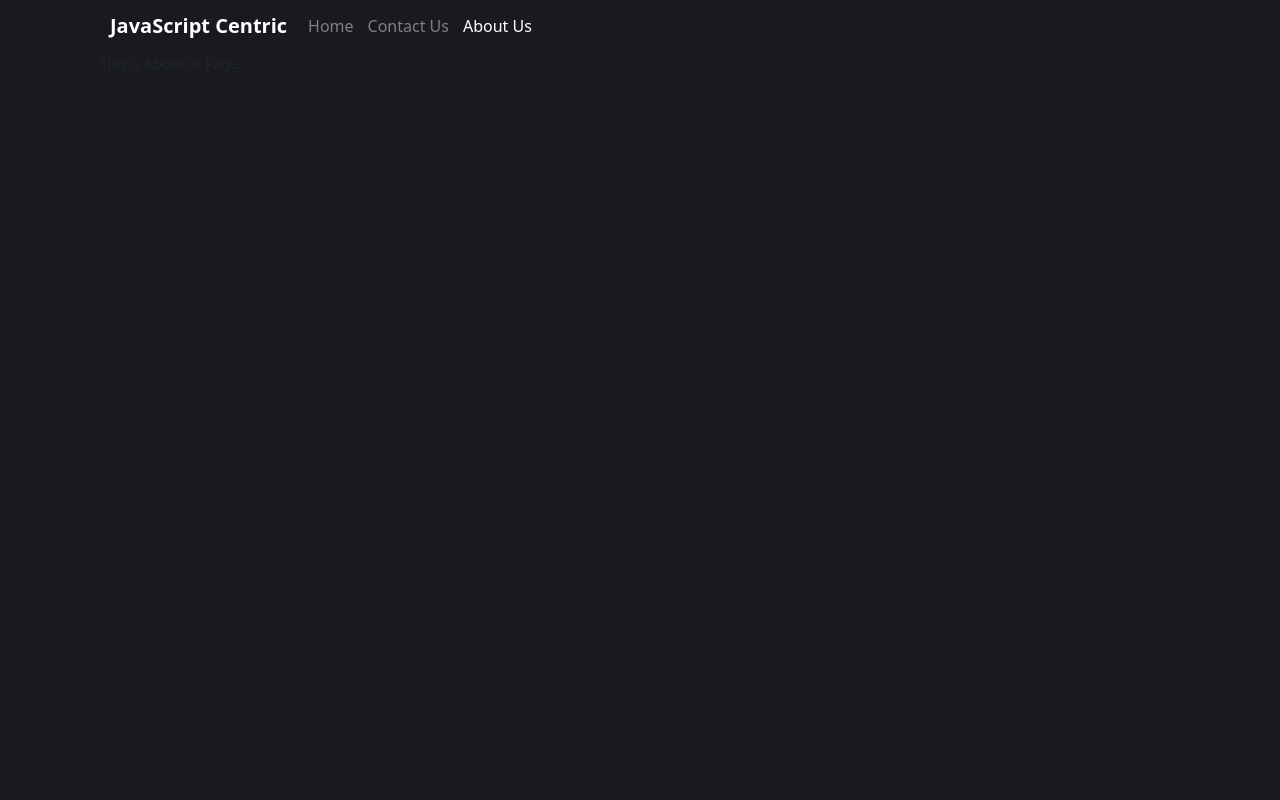
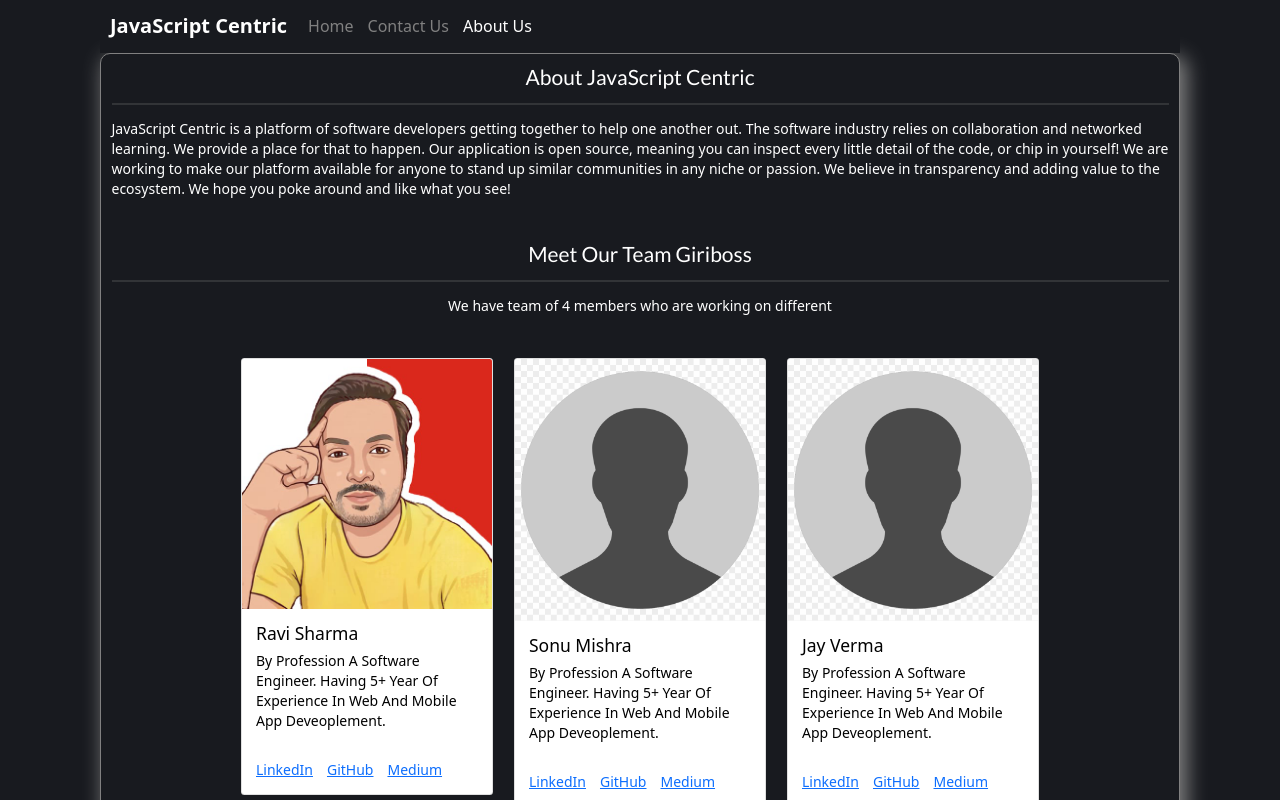
Before and after one commit to ravics09/javascriptcentricReactJS, a React (Create React App) app: page /aboutus in a window 1280 px wide. Shown: the top 800 px of the page. Built offline with nearby package versions, Linux system fonts and the light colour scheme.

Commit message:
updated aboutus page

```diff
--- a/src/pages/AboutUs/aboutUs.css
+++ /dev/null
@@ -1,3 +0,0 @@
-.container{
-    background-color: white;
-}
--- a/src/pages/AboutUs/aboutUs.jsx
+++ b/src/pages/AboutUs/aboutUs.jsx
@@ -1,10 +1,144 @@
-import React from 'react';
+import React from "react";
+import axios from "axios";
+import "bootstrap/dist/css/bootstrap.min.css";
+import aboutUsStyle from "./aboutUs.module.css";
+import {
+  Card,
+  ListGroup,
+  ListGroupItem,
+  Container,
+  Row,
+  Col,
+  Image,
+} from "react-bootstrap";
+import LEADER_IMG from "./../../assets/images/leader.jpeg";
+import PLACEHOLDER_IMG from "./../../assets/images/h1.png";
 
 const AboutUs = () => {
-    return(
-        <div>
-            This is AboutUs Page.
-        </div>
-    )
-}
+  const ColoredLine = ({ color }) => (
+    <hr
+      style={{
+        color: color,
+        backgroundColor: color,
+        height: 2,
+      }}
+    />
+  );
+
+  return (
+    <Container
+      className={aboutUsStyle.container}
+      style={{ border: "1px solid gray", borderRadius: 10 }}
+    >
+      <Row className="justify-content-md-center mb-2">
+        <Col md="auto">
+          <h4>About JavaScript Centric</h4>
+        </Col>
+      </Row>
+      <ColoredLine color="gray" />
+      <Row className="justify-content-md-center mb-5">
+        <Col md="auto">
+          <article>
+            <p>
+              JavaScript Centric is a platform of software developers getting together to help
+              one another out. The software industry relies on collaboration and
+              networked learning. We provide a place for that to happen. Our
+              application is open source, meaning you can inspect every little
+              detail of the code, or chip in yourself! We are working to make
+              our platform available for anyone to stand up similar communities
+              in any niche or passion. We believe in transparency and adding
+              value to the ecosystem. We hope you poke around and like what you
+              see!
+            </p>
+          </article>
+        </Col>
+      </Row>
+      <Row className="justify-content-md-center mb-2">
+        <Col md="auto">
+          <h4>Meet Our Team Giriboss</h4>
+        </Col>
+      </Row>
+      <ColoredLine color="gray" />
+      <Row className="justify-content-md-center mb-5">
+        <Col md="auto">
+          <article>
+            <p>
+              We have team of 4 members who are working on different
+            </p>
+          </article>
+        </Col>
+      </Row>
+      <Row className="justify-content-md-center mb-3">
+        <Col style={{ color: "black" }} md="auto">
+          <Card style={{ width: "18rem" }}>
+            <Card.Img variant="top" src={LEADER_IMG} />
+            <Card.Body>
+              <Card.Title>Ravi Sharma</Card.Title>
+              <Card.Text>
+                By Profession A Software Engineer. Having 5+ Year Of Experience
+                In Web And Mobile App Deveoplement.
+              </Card.Text>
+            </Card.Body>
+            <Card.Body>
+              <Card.Link href="https://www.linkedin.com/in/ravics09/">LinkedIn</Card.Link>
+              <Card.Link href="https://github.com/ravics09">GitHub</Card.Link>
+              <Card.Link href="https://javascriptcentric.medium.com/">Medium</Card.Link>
+            </Card.Body>
+          </Card>
+        </Col>
+        <Col style={{ color: "black" }} md="auto">
+          <Card style={{ width: "18rem" }}>
+            <Card.Img variant="top" src={PLACEHOLDER_IMG} />
+            <Card.Body>
+              <Card.Title>Sonu Mishra</Card.Title>
+              <Card.Text>
+                By Profession A Software Engineer. Having 5+ Year Of Experience
+                In Web And Mobile App Deveoplement.
+              </Card.Text>
+            </Card.Body>
+            <Card.Body>
+              <Card.Link href="https://www.linkedin.com/in/ravics09/">LinkedIn</Card.Link>
+              <Card.Link href="https://github.com/ravics09">GitHub</Card.Link>
+              <Card.Link href="https://javascriptcentric.medium.com/">Medium</Card.Link>
+            </Card.Body>
+          </Card>
+        </Col>
+        <Col style={{ color: "black" }} md="auto">
+          <Card style={{ width: "18rem" }}>
+            <Card.Img variant="top" src={PLACEHOLDER_IMG} />
+            <Card.Body>
+              <Card.Title>Jay Verma</Card.Title>
+              <Card.Text>
+                By Profession A Software Engineer. Having 5+ Year Of Experience
+                In Web And Mobile App Deveoplement.
+              </Card.Text>
+            </Card.Body>
+            <Card.Body>
+              <Card.Link href="https://www.linkedin.com/in/ravics09/">LinkedIn</Card.Link>
+              <Card.Link href="https://github.com/ravics09">GitHub</Card.Link>
+              <Card.Link href="https://javascriptcentric.medium.com/">Medium</Card.Link>
+            </Card.Body>
+          </Card>
+        </Col>
+        <Col style={{ color: "black" }} md="auto">
+          <Card style={{ width: "18rem" }}>
+            <Card.Img variant="top" src={PLACEHOLDER_IMG} />
+            <Card.Body>
+              <Card.Title>Varun Sharma</Card.Title>
+              <Card.Text>
+                By Profession A Software Engineer. Having 5+ Year Of Experience
+                In Web And Mobile App Deveoplement.
+              </Card.Text>
+            </Card.Body>
+            <Card.Body>
+              <Card.Link href="https://www.linkedin.com/in/ravics09/">LinkedIn</Card.Link>
+              <Card.Link href="https://github.com/ravics09">GitHub</Card.Link>
+              <Card.Link href="https://javascriptcentric.medium.com/">Medium</Card.Link>
+            </Card.Body>
+          </Card>
+        </Col>
+       </Row>
+    </Container>
+  );
+};
 export default AboutUs;
--- /dev/null
+++ b/src/pages/AboutUs/aboutUs.module.css
@@ -0,0 +1,7 @@
+.container {
+    background-color: #181A1F !important;
+    color: white !important;
+    padding-top: 10px ;
+    height: auto;
+    box-shadow: 5px 5px 20px 2px gray !important;
+  }
--- a/src/pages/ContactUs/contactUs.jsx
+++ b/src/pages/ContactUs/contactUs.jsx
@@ -5,8 +5,7 @@
 import { Formik } from "formik";
 import "bootstrap/dist/css/bootstrap.min.css";
 import contactUsStyle from "./contactUs.module.css";
-import { FaDev, FaFacebookF, FaYoutube, FaMediumM } from "react-icons/fa";
-import { ImYoutube2 } from "react-icons/im";
+import { FaDev, FaYoutube, FaMediumM } from "react-icons/fa";
 import { Button, Form, Container, Row, Col, InputGroup } from "react-bootstrap";
 
 const API_URL = "http://localhost:9090/user";
```
Also changed, not shown: src/assets/images/h1.png (added), src/assets/images/leader.jpeg (added).
